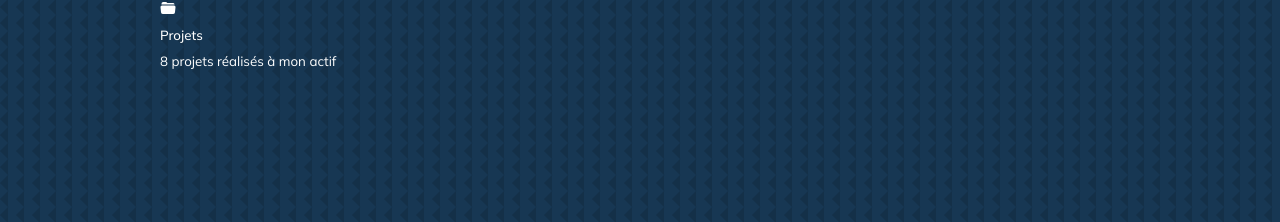
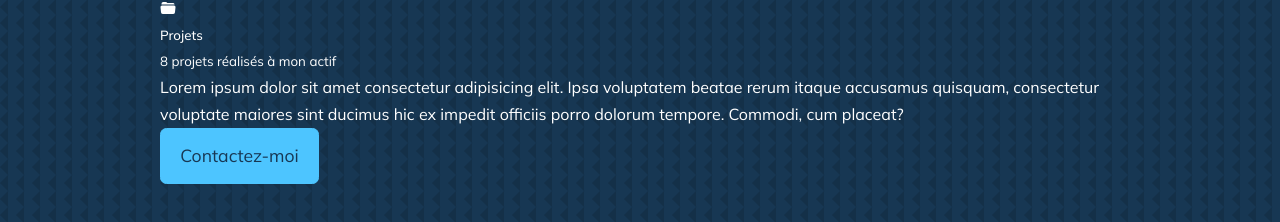
Before and after one commit to JeremV59/portfolio-jerem, a React (Create React App) app: page / in a window 1280 px wide. Shown: the part 1937-2159 px from the top of the page. Built offline with nearby package versions, Linux system fonts and the light colour scheme.

Commit message:
creation block to about section

```diff
--- a/src/components/about/About.jsx
+++ b/src/components/about/About.jsx
@@ -32,6 +32,17 @@ const About = () => {
               <small>8 projets réalisés à mon actif</small>
             </article>
           </div>
+
+          <p>
+            Lorem ipsum dolor sit amet consectetur adipisicing elit. Ipsa
+            voluptatem beatae rerum itaque accusamus quisquam, consectetur
+            voluptate maiores sint ducimus hic ex impedit officiis porro dolorum
+            tempore. Commodi, cum placeat?
+          </p>
+
+          <a href="#contact" className="btn btn-primary">
+            Contactez-moi
+          </a>
         </div>
       </div>
     </section>
```
